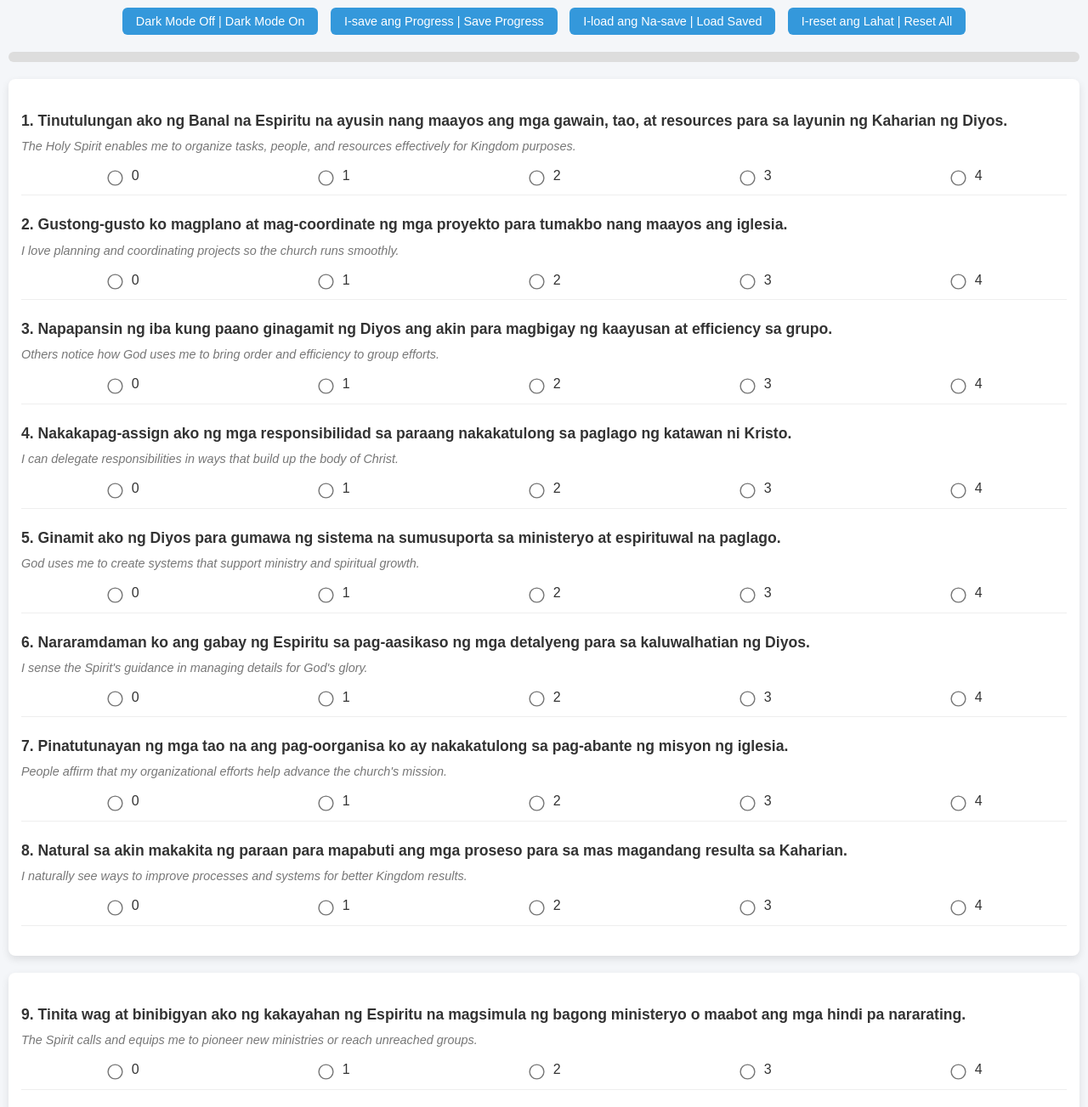
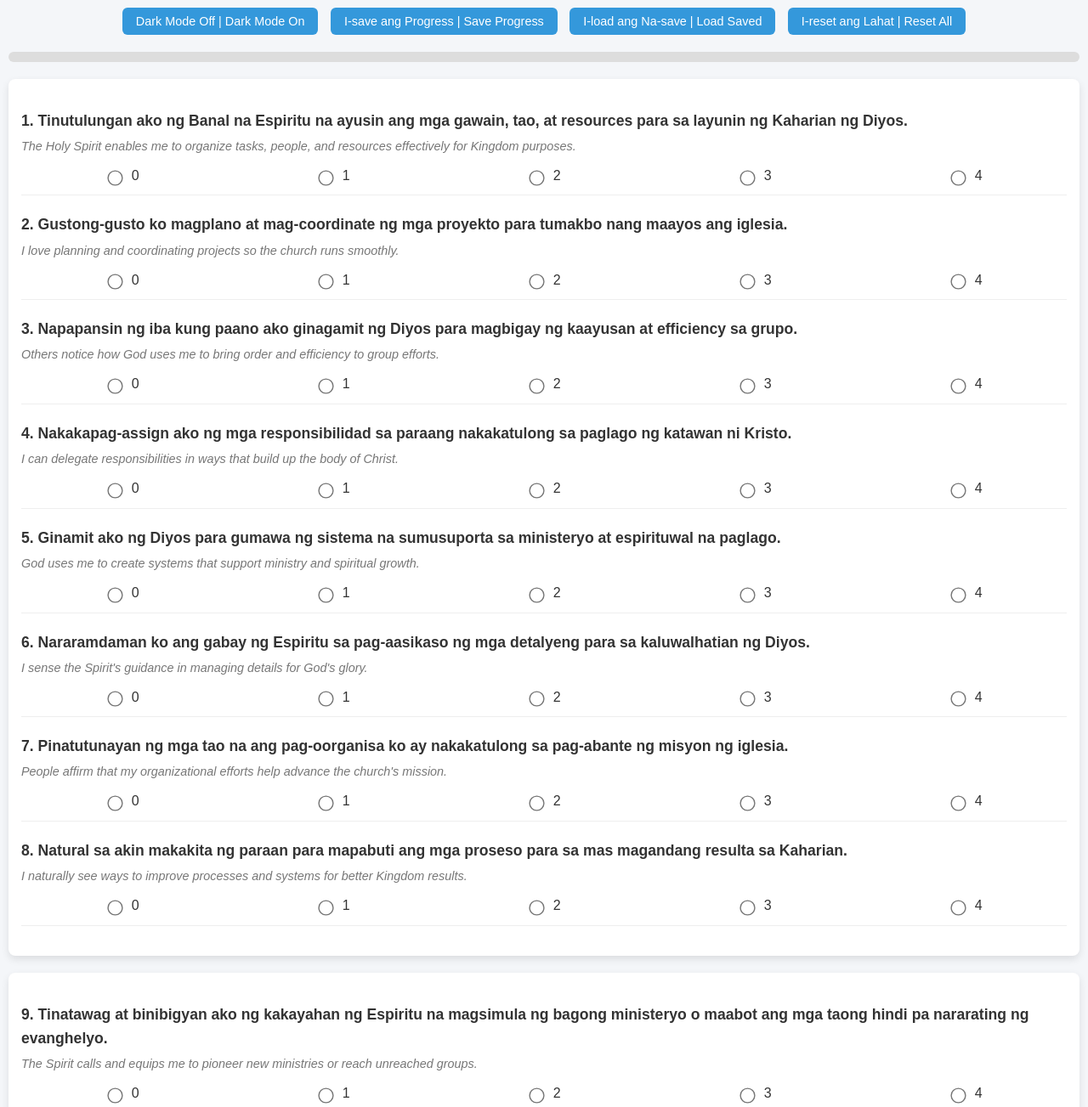
Before and after one commit to samg1010/Spiritual-Gift-Assessment, a plain HTML site: page index.html in a window 1280 px wide. Shown: the part 200-1503 px from the top of the page at 85% size. Drawn offline with Linux system fonts and the light colour scheme.

Commit message:
Edit taglish questions

```diff
--- a/index.html
+++ b/index.html
@@ -59,19 +59,19 @@
     <script>
         // Full 152 questions (same as before)
         const questionData = [
-            "Tinutulungan ako ng Banal na Espiritu na ayusin nang maayos ang mga gawain, tao, at resources para sa layunin ng Kaharian ng Diyos.|The Holy Spirit enables me to organize tasks, people, and resources effectively for Kingdom purposes.",
+            "Tinutulungan ako ng Banal na Espiritu na ayusin ang mga gawain, tao, at resources para sa layunin ng Kaharian ng Diyos.|The Holy Spirit enables me to organize tasks, people, and resources effectively for Kingdom purposes.",
             "Gustong-gusto ko magplano at mag-coordinate ng mga proyekto para tumakbo nang maayos ang iglesia.|I love planning and coordinating projects so the church runs smoothly.",
-            "Napapansin ng iba kung paano ginagamit ng Diyos ang akin para magbigay ng kaayusan at efficiency sa grupo.|Others notice how God uses me to bring order and efficiency to group efforts.",
+            "Napapansin ng iba kung paano ako ginagamit ng Diyos para magbigay ng kaayusan at efficiency sa grupo.|Others notice how God uses me to bring order and efficiency to group efforts.",
             "Nakakapag-assign ako ng mga responsibilidad sa paraang nakakatulong sa paglago ng katawan ni Kristo.|I can delegate responsibilities in ways that build up the body of Christ.",
             "Ginamit ako ng Diyos para gumawa ng sistema na sumusuporta sa ministeryo at espirituwal na paglago.|God uses me to create systems that support ministry and spiritual growth.",
             "Nararamdaman ko ang gabay ng Espiritu sa pag-aasikaso ng mga detalyeng para sa kaluwalhatian ng Diyos.|I sense the Spirit's guidance in managing details for God's glory.",
             "Pinatutunayan ng mga tao na ang pag-oorganisa ko ay nakakatulong sa pag-abante ng misyon ng iglesia.|People affirm that my organizational efforts help advance the church's mission.",
             "Natural sa akin makakita ng paraan para mapabuti ang mga proseso para sa mas magandang resulta sa Kaharian.|I naturally see ways to improve processes and systems for better Kingdom results.",
-            "Tinita wag at binibigyan ako ng kakayahan ng Espiritu na magsimula ng bagong ministeryo o maabot ang mga hindi pa nararating.|The Spirit calls and equips me to pioneer new ministries or reach unreached groups.",
+            "Tinatawag at binibigyan ako ng kakayahan ng Espiritu na magsimula ng bagong ministeryo o maabot ang mga taong hindi pa nararating ng evanghelyo.|The Spirit calls and equips me to pioneer new ministries or reach unreached groups.",
             "Madali akong makibagay sa ibang kultura para magtatag ng pundasyon ng mga komunidad ng pananampalataya.|I adapt to new cultures to establish foundations for faith communities.",
             "Ginamit na ako ng Diyos para i-equip at isugo ang iba sa misyon.|God has used me to equip and send others into mission.",
             "Nakikita ng iba na ako’y nagtatanim ng pundasyon para sa pangmatagalang gawain sa Kaharian.|Others see me as one who lays groundwork for lasting Kingdom work.",
-            "Nabubuhay ako kapag nagtatanim o nagtatayo ng bagong anyo ng iglesia.|I thrive when planting or building new expressions of church life.",
+            "Nagaglak ako kapag nagtatanim o nagtatayo ng bagong anyo ng buhay-iglesia.|I thrive when planting or building new expressions of church life.",
             "Handa akong magsakripisyo ng kaginhawahan para maipalaganap ang Ebanghelyo kung saan hindi pa kilala si Kristo.|I am willing to risk comfort to extend the Gospel where Christ is not known.",
             "Binibigyan ako ng Espiritu ng pasanin para sa mga pioneering work na naaayon sa Kasulatan.|The Spirit burdens me for pioneering efforts aligned with Scripture.",
             "Pinatutunayan ng Diyos ang tungkulin ko sa pamamagitan ng bunga sa mga bagong gawain.|God has confirmed my role through fruit in new works.",
```
